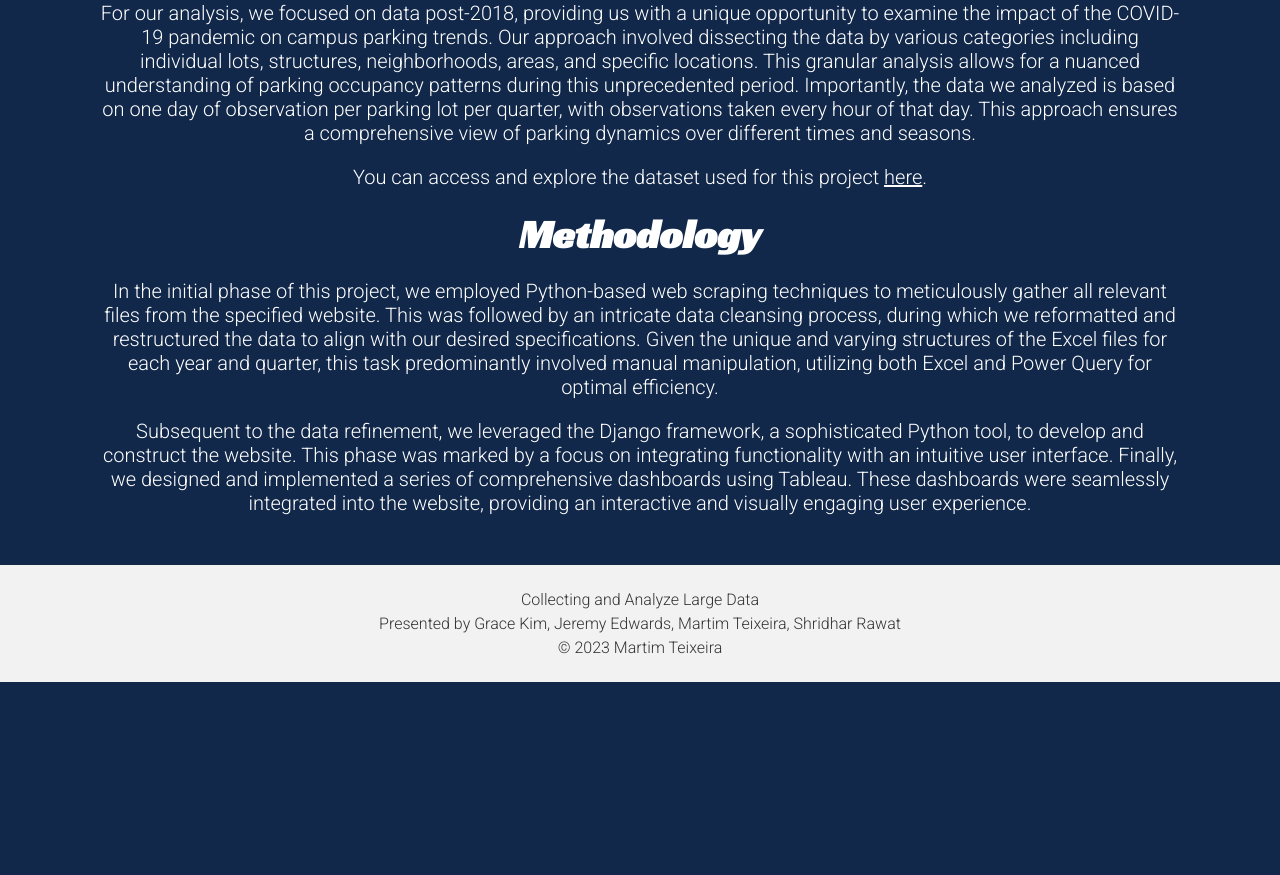
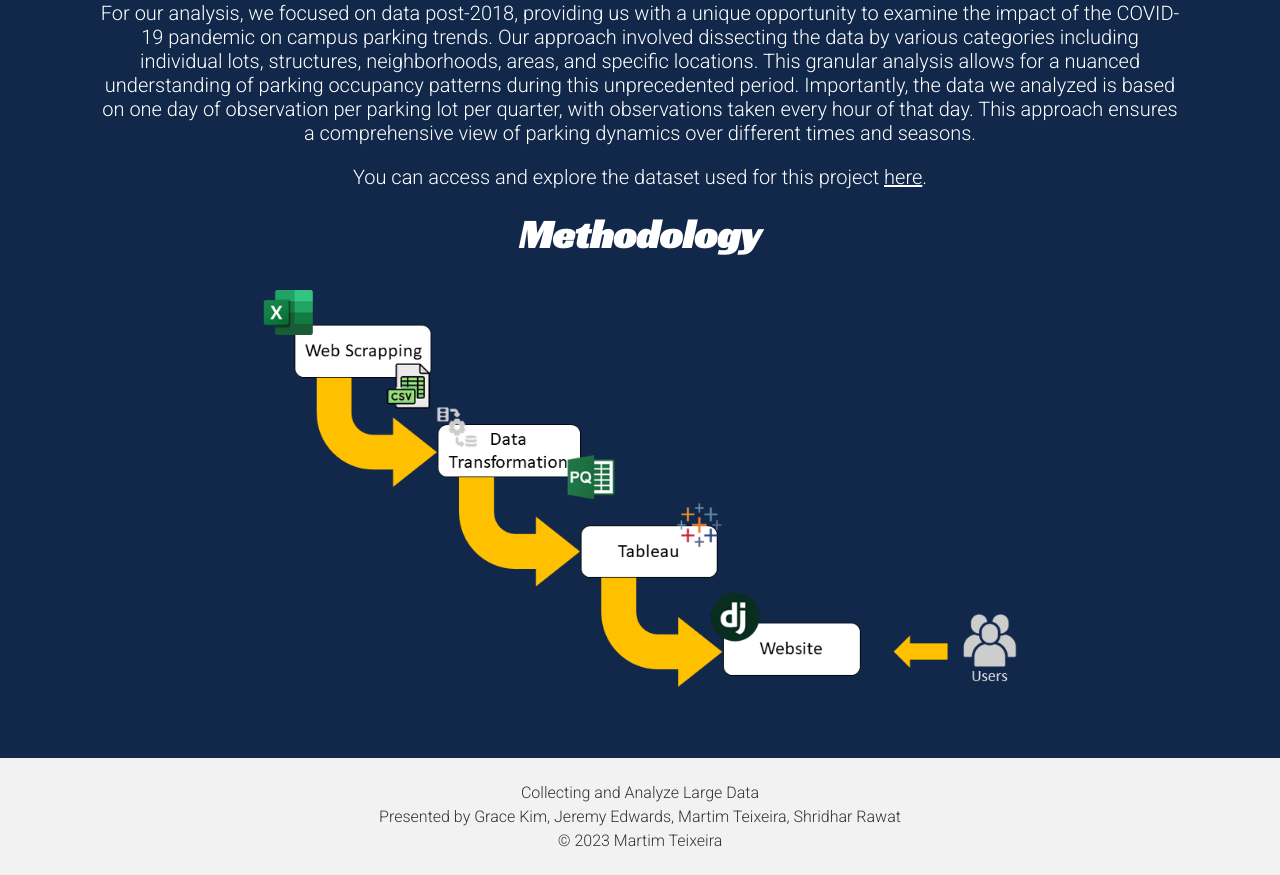
Before and after one commit to rsm-mateixeira/ucsdparking, a Django app: page /about in a window 1280 px wide. Shown: the part 573-1448 px from the top of the page. Before the commit the page ends 1255 px from the top, so only its background shows below. Run offline with Django 4.2, Linux system fonts and the light colour scheme; some libraries are stand-ins or nearby versions.

Commit message:
Last version

```diff
--- a/ucsdparking/templates/ucsdparking/info.html
+++ b/ucsdparking/templates/ucsdparking/info.html
@@ -24,17 +24,9 @@
                  parking dynamics over different times and seasons.</p>
             <p style="font-size: 20px; text-align: center;">You can access and explore the dataset used for this project <a href="https://rmp-wapps.ucsd.edu/TS/Survey/Parking%20Space%20Inventory/Quarterly%20Tables/Contents.html" target="_blank" style="color: white;">here</a>.</p>
             <h1 class="titlesPagesAbouth2">Methodology</h1>
-            <p style="font-size: 20px; text-align: center;">In the initial phase of this project, we employed Python-based web scraping techniques to meticulously gather all relevant
-                files from the specified website. This was followed by an intricate data cleansing process, during which we reformatted and
-                restructured the data to align with our desired specifications. Given the unique and varying structures of the Excel files
-                for each year and quarter, this task predominantly involved manual manipulation, utilizing both Excel and Power Query for
-                optimal efficiency.
-            </p>
-            <p style="font-size: 20px; text-align: center;">Subsequent to the data refinement, we leveraged the Django framework, a sophisticated Python tool, to develop and construct the website.
-                This phase was marked by a focus on integrating functionality with an intuitive user interface. Finally, we designed and implemented
-                a series of comprehensive dashboards using Tableau. These dashboards were seamlessly integrated into the website, providing an
-                interactive and visually engaging user experience.
-            </p>
+            <div style="text-align: center;">
+                <img style="width: 800px;" src="{% static 'ucsdparking/images/Flow.png' %}" alt="Flow">
+            </div>
         </p>
         <div style="padding: 15px;"></div>
     </div>
```
Also changed, not shown: ucsdparking/static/ucsdparking/images/Flow.png (added).
